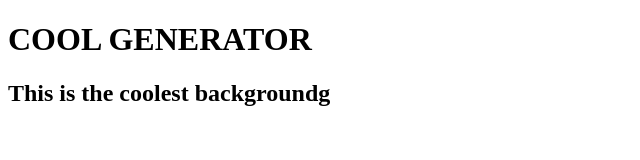
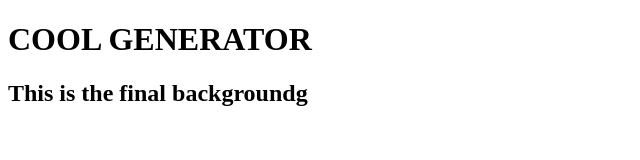
Before and after one commit to Stevenzs7/Background-generator, a plain HTML site: page index.html in a window 1280 px wide. Shown: the full height of the page, 0-640 px from the left. Drawn offline with Linux system fonts and the light colour scheme.

Commit message:
this is final background

```diff
--- a/index.html
+++ b/index.html
@@ -5,6 +5,6 @@
 </head>
 <body>
 	<h1> COOL GENERATOR </h1>
-	<h2>This is the coolest backgroundg</h2>
+	<h2>This is the final backgroundg</h2>
 </body>
 </html>
```
